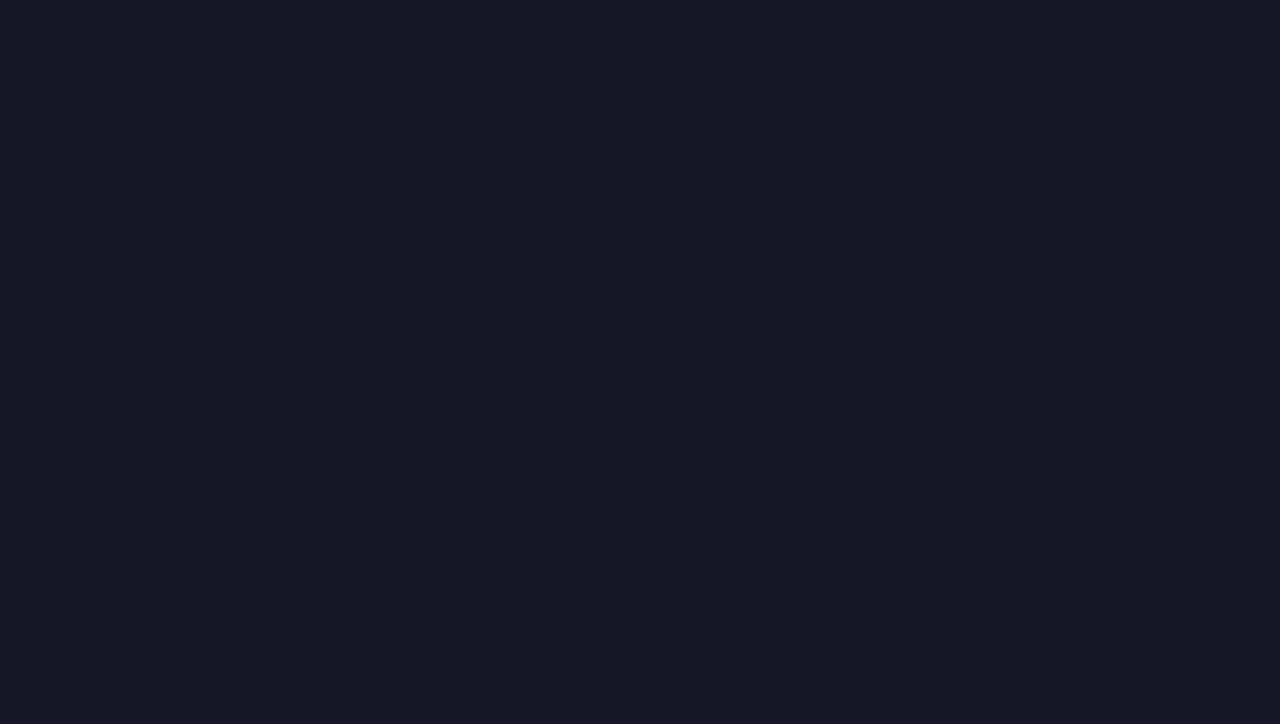
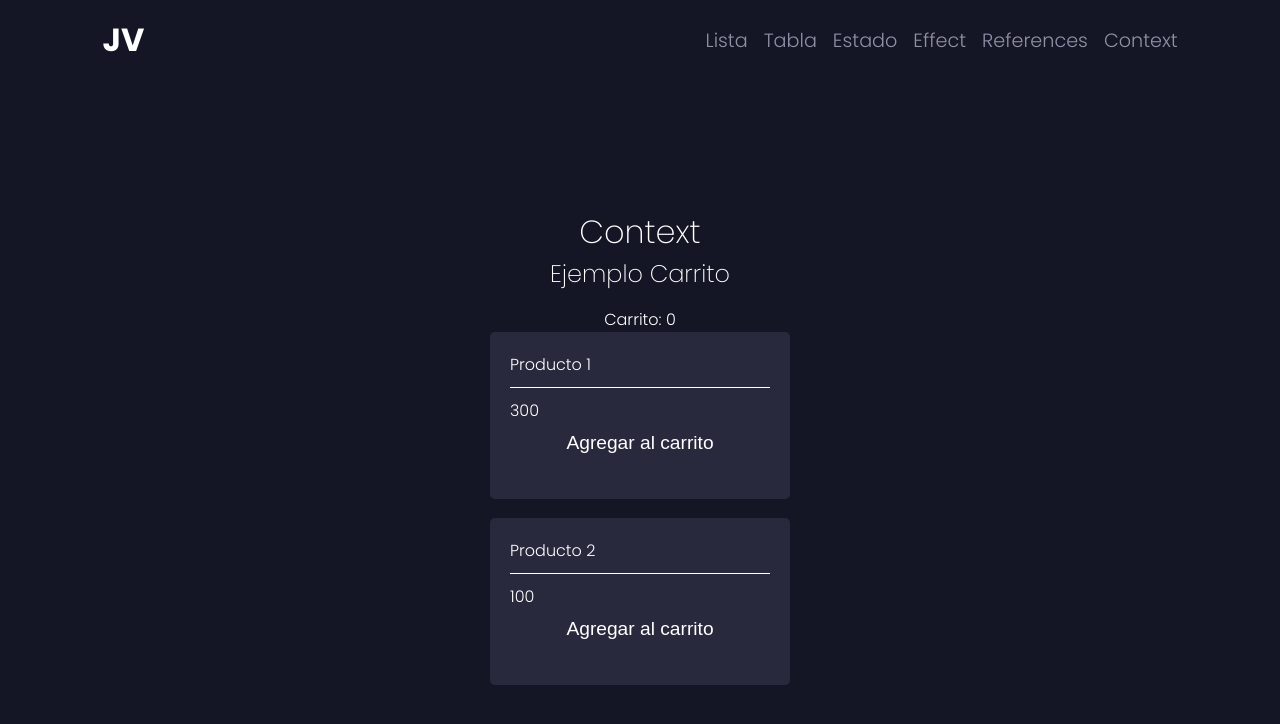
Before and after one commit to JorgeAVargasC/tzuzulcodebootcamp-frontend-react-exercises, a React (Create React App) app: page /context in a window 1280 px wide. Before the commit this address had no page. Shown: the top 724 px of the page. Built offline with nearby package versions, Linux system fonts and the light colour scheme.

Commit message:
useContext cart example

```diff
--- a/src/App.js
+++ b/src/App.js
@@ -2,6 +2,8 @@ import Lista from "./components/Lista/Lista";
 import Tabla from "./components/Tabla/Tabla";
 import Estado from "./components/Estado/Estado";
 import Effects from "./components/Effect/Effects";
+import References from "./components/References/References";
+import Context from "./components/Context/Context";
 
 import { BrowserRouter as Router, Routes, Route } from "react-router-dom";
 
@@ -115,6 +117,8 @@ function App() {
 					<Route path="/tabla" element={<Tabla alumnos={alumnos} />} />
 					<Route path="/estado" element={<Estado />} />
 					<Route path="/effects" element={<Effects />} />
+					<Route path="/references" element={<References />} />
+					<Route path="/context" element={<Context/>}/>
 				</Routes>
 			</Router>
 		</div>
--- /dev/null
+++ b/src/components/Context/Carrito.js
@@ -0,0 +1,9 @@
+import React from 'react'
+
+export default function Carrito({ carrito }) {
+    return (
+        <div>
+            <p>Carrito: {carrito.length}</p>
+        </div>
+    )
+}
--- /dev/null
+++ b/src/components/Context/Context.js
@@ -0,0 +1,30 @@
+import React, { useState, createContext } from 'react'
+import Productos from './Productos'
+import Carrito from './Carrito'
+import Navegacion from '../Navegacion/Navegacion'
+
+export const CartContext = React.createContext()
+
+export default function Context() {
+    const [carrito, setCarrito] = useState([])
+
+    // console.clear()
+    // console.table(carrito);
+
+    return (
+        <>
+            <Navegacion />
+            <div className='container'>
+                <h2>Context</h2>
+                <h3>Ejemplo Carrito</h3>
+                <CartContext.Provider value={{ carrito, setCarrito }}>
+
+                    <Carrito carrito={carrito} />
+                    <Productos />
+                    {/* <button onClick={() => {setCarrito([...carrito, { name: "Producto" }])}}>Agregar al carrito</button> */}
+
+                </CartContext.Provider>
+            </div>
+        </>
+    )
+}
--- /dev/null
+++ b/src/components/Context/Producto.js
@@ -0,0 +1,18 @@
+import React, { useContext } from 'react'
+import { CartContext } from './Context'
+
+export default function Producto({ producto }) {
+
+    const { carrito, setCarrito } = useContext(CartContext)
+
+    const agregarAlCarrito = () => {
+        setCarrito([...carrito, producto])
+    }
+    return (
+        <div className='card'>
+            <p>{producto.name}</p>
+            <p>{producto.price}</p>
+            <button className="btn" onClick={agregarAlCarrito}>Agregar al carrito</button>
+        </div>
+    )
+}
--- /dev/null
+++ b/src/components/Context/Productos.js
@@ -0,0 +1,25 @@
+import React from 'react'
+import Producto from './Producto'
+
+const productos = [
+    {
+        id: "prod-1",
+        name: "Producto 1",
+        price: 300
+    },
+    {
+        id: "prod-2",
+        name: "Producto 2",
+        price: 100
+    }
+]
+
+export default function Productos({ setCarrito, carrito }) {
+    return (
+        <div>
+            {productos.map(producto => (
+                <Producto key={producto.id} producto={producto} />
+            ))}
+        </div>
+    )
+}
--- a/src/components/Effect/Effects.css
+++ b/src/components/Effect/Effects.css
@@ -4,6 +4,6 @@
 		grid-template-columns: repeat(3, 1fr);
 		grid-gap: 1rem;
 		justify-items: center;
-		align-items: center;
+		align-items: flex-start;
 	}
 }
--- a/src/components/Lista/Lista.css
+++ b/src/components/Lista/Lista.css
@@ -21,6 +21,7 @@
 
 .card img{
     width: 100%;
+    height: auto;
     max-height: 300px;
     object-fit: cover;
     border-radius: 5px;
@@ -35,6 +36,6 @@
 
 @media (min-width: 1269px){
     .card{
-        min-height: 400px;
+        height: max-content;
     }
 }
--- a/src/components/Lista/Lista.js
+++ b/src/components/Lista/Lista.js
@@ -14,12 +14,10 @@ const Lista = ({ alumnos }) => {
                 <div className="gridContainer">
                     {alumnos.map((alumno) => {
                         return (
-
                             <div key={alumno.id} className="card">
                                 <p>{alumno.nombre}</p>
                                 <p>{alumno.edad} años</p>
                             </div>
-
                         )
                     })}
                 </div>
--- a/src/components/Navegacion/Navegacion.js
+++ b/src/components/Navegacion/Navegacion.js
@@ -20,6 +20,8 @@ const Navegacion = () => {
 					<NavLink to="/tabla" className='links' >Tabla</NavLink>
 					<NavLink to="/estado" className='links' >Estado</NavLink>
 					<NavLink to="/effects" className='links' >Effect</NavLink>
+					<NavLink to="/references" className='links' >References</NavLink>
+					<NavLink to="/context" className='links' >Context</NavLink>
 				</nav>
 				<Hamburger
                     rounded
--- /dev/null
+++ b/src/components/References/References.js
@@ -0,0 +1,24 @@
+import React from 'react'
+import Navegacion from '../Navegacion/Navegacion'
+import { useRef } from 'react'
+
+export default function References() {
+
+    const input = useRef()
+
+    const sendMessage = () => {
+        console.log(input.current.value)
+    }
+
+    return (
+        <>
+            <Navegacion />
+            <div className="container">
+                <h2>useRef</h2>
+                <h3>Ejemplo</h3>
+                <input className="input" type="text" ref={input}></input>
+                <button className="btn" onClick={sendMessage}>Enviar</button>
+            </div>
+        </>
+    )
+}
```
